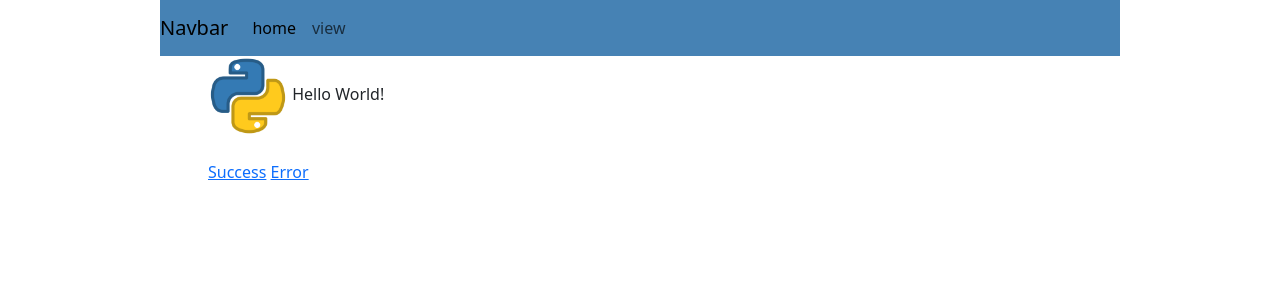
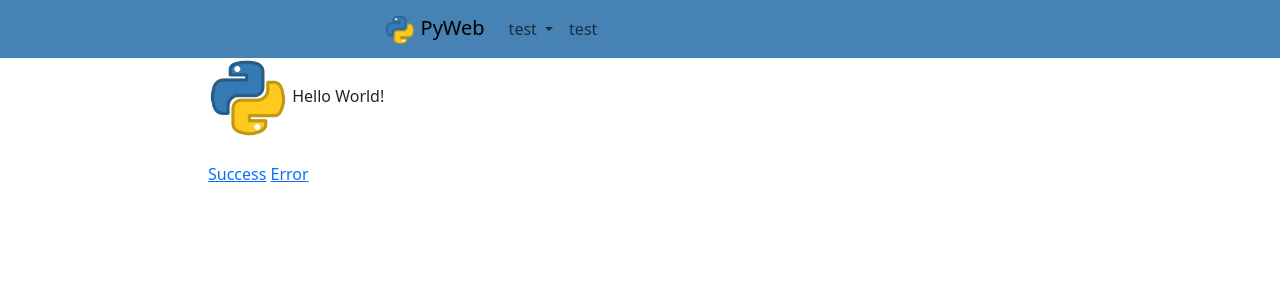
Before and after one commit to 16-ATLAS-16/PyWebCore, a Flask app: page / in a window 1280 px wide. Shown: the top 300 px of the page. Run offline with Flask 3, Linux system fonts and the light colour scheme; parts of the project's set-up code (start-up, migrations or seed data) failed here and were passed over.

Commit message:
Finished basic category implementation on navbar, fixed a sorting bug with route registration and handling.

```diff
--- a/core/models/category.py
+++ b/core/models/category.py
@@ -21,3 +21,6 @@ class Category:
     def remove_route(self, route: Route) -> None:
         if route in self.routes:
             self.routes.remove(route)
+
+    def get_navbar_routes(self) -> list[str, str]:
+        return [route.get_navbar_representation() for route in self.routes]
--- a/core/navigation.py
+++ b/core/navigation.py
@@ -8,7 +8,7 @@ class Navigations:
     role_restrictions: list[dict] = []
     routes: list[Route] = []
     navbarVisibleRoutes: list[Route] = []
-    navbarCategories: list[tuple[str, list[Route]]] = []
+    navbarCategories: list[Category] = []
 
     def __init__(self, role_restrictions : list = None, routes: list[Blueprint] = [], **configs):
         self.role_restrictions = self.parse_restrictions(role_restrictions) if role_restrictions else []
@@ -75,7 +75,7 @@ class Navigations:
         """
 
         routeBuffer: list[tuple[int, Blueprint]] = [(len(list(filter(lambda x: x.strip(), route.url_prefix.split('/') if route.url_prefix else ''))), route) for route in blueprints]
-        routeBuffer.sort()
+        routeBuffer.sort(key=lambda sorter: sorter[0])
 
         for parentCount, route in routeBuffer:
 
@@ -85,6 +85,16 @@ class Navigations:
             self.routes.append(Route(route.name, prefix, parentRoute))
             if hasattr(route, 'navbar_visible'):
                 self.navbarVisibleRoutes.append(self.routes[-1])
+
+                if hasattr(route, 'navbar_category'):
+                    if all([category.NAME != route.navbar_category for category in self.navbarCategories]):
+                        self.navbarCategories.append(Category(route.navbar_category, [self.routes[-1]]))
+
+                    else:
+                        for category in self.navbarCategories:
+                            if category.NAME == route.navbar_category:
+                                category.add_route(self.routes[-1])
+
 
             route.url_prefix = '/' + prefix
             print(f"Registered route: {route.name} with parent {parentRoute.NAME if parentRoute else 'None'}")
@@ -121,14 +131,14 @@ class Navigations:
 
         return None
 
-    def find_route_category(self, route: Route) -> Category | None:
-        pass
+    def find_route_categories(self, route: Route) -> list[Category] | None:
+        return [category for category in self.navbarCategories if route in category.routes]
 
     def get_navbar(self) -> list[tuple[str, str]]:
         """
         Returns navbar items.
         Future improvements will see this function return differently based on session data.
         """
-        return ([route.get_navbar_representation() for route in self.navbarVisibleRoutes if not self.find_route_category(route)])
+        return (self.navbarCategories, [route.get_navbar_representation() for route in self.navbarVisibleRoutes if not self.find_route_categories(route)])
 
 GLOBAL_NAVMANAGER = Navigations()
--- a/routes/home.py
+++ b/routes/home.py
@@ -2,6 +2,7 @@ from flask import Blueprint, render_template, flash, url_for, redirect
 
 bp = Blueprint('home', __name__, template_folder='../templates')
 bp.navbar_visible = True
+bp.navbar_category = 'test'
 
 @bp.route('/')
 def home():
--- a/templates/components/navbar.jinja
+++ b/templates/components/navbar.jinja
@@ -1,20 +1,46 @@
-<nav class="navbar navbar-expand-lg navbar-light col-9 mx-auto">
-    <a class="navbar-brand" href="#">Navbar</a>
-    <button class="navbar-toggler" type="button" data-bs-toggle="collapse" data-bs-target="#navbarTogglerDemo02" aria-controls="navbarTogglerDemo02" aria-expanded="false" aria-label="Toggle navigation">
+<nav class="navbar navbar-expand-lg navbar-light mx-auto">
+    <div class="container-fluid col-5">
+        <a class="navbar-brand" href="#">
+            <img src="../../static/favicon.ico" width="30px" height="30px">
+            PyWeb
+        </a>
+        <button class="navbar-toggler" type="button" data-bs-toggle="collapse" data-bs-target="#navbarToggle" aria-controls="navbarToggle" aria-expanded="false" aria-label="Toggle navigation">
             <span class="navbar-toggler-icon"></span>
         </button>
 
-    <div class="collapse navbar-collapse" id="navbarTogglerDemo02">
+        <div class="collapse navbar-collapse" id="navbarToggle">
             <ul class="navbar-nav mr-auto mt-2 mt-lg-0">
+
             {% if nav_items %}
-            {% for name, url in nav_items %}
-            {% set classes = 'class="nav-link active"' if url_for(request.endpoint, **request.view_args) == url_for(url, **request.view_args) else 'class="nav-link"' %}
+                {% set categories, routes = nav_items %}
+                {% for category in categories %}
+
+                    <li class="nav-item dropdown">
+                        <a class="nav-link dropdown-toggle" href="#" id={{category.NAME}} role="button" data-bs-toggle="dropdown" aria-haspopup="true" aria-expanded="false">
+                        {{category.NAME}}
+                        </a>
+
+                        <div class="dropdown-menu" aria-labelledby={{category.NAME}}>
+                        {% for name, url in category.get_navbar_routes() %}
+                            {% set activeToggle = 'active' if url_for(request.endpoint, **request.view_args) == url_for(url, **request.view_args) else '' %}
+                            <a class="dropdown-item" href={{url_for(url)}}>{{name}}</a>
+                        {% endfor %}
+                        </div>
+                    </li>
+
+                {% endfor %}
+
+                {% for name, url in routes %}
+                    <!-- route handling goes here -->
+
                 {% set uri = url_for(url) %}
+                {% set activeToggle = 'active' if url_for(request.endpoint, **request.view_args) == url_for(url, **request.view_args) else '' %}
                 <li class="nav-item">
-                <a {{classes}} href="{{uri}}">{{name}}</a>
+                    <a class="nav-link {{activeToggle}}" href="{{uri}}">{{name}}</a>
                 </li>
                 {% endfor %}
             {% endif %}
             </ul>
         </div>
+    </div>
 </nav>
```
Also changed, not shown: routes/test.py (added, +8 -0 lines), 1 other file. Lines whose indentation alone changed are shown as unchanged.
